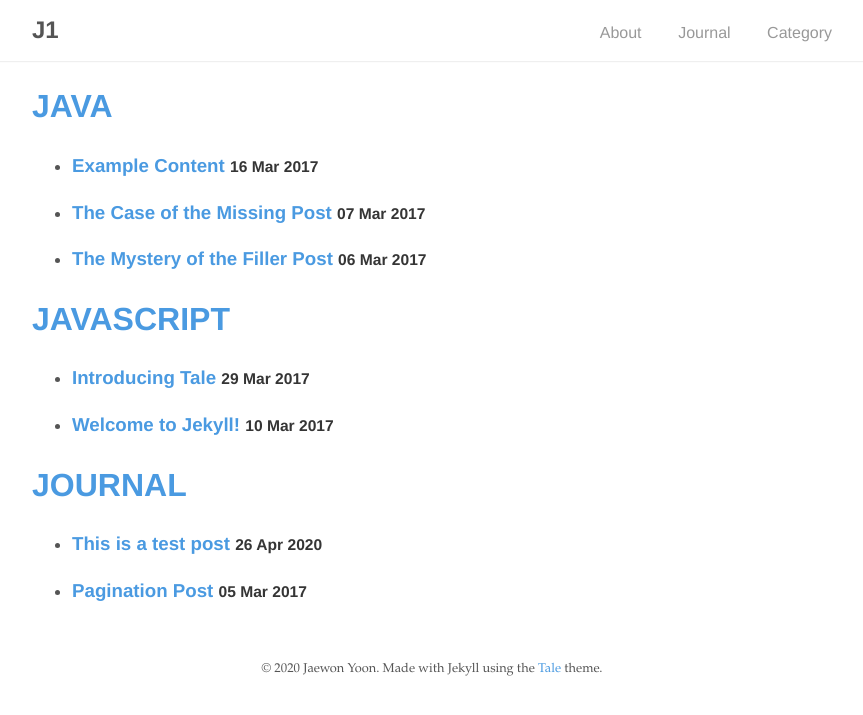
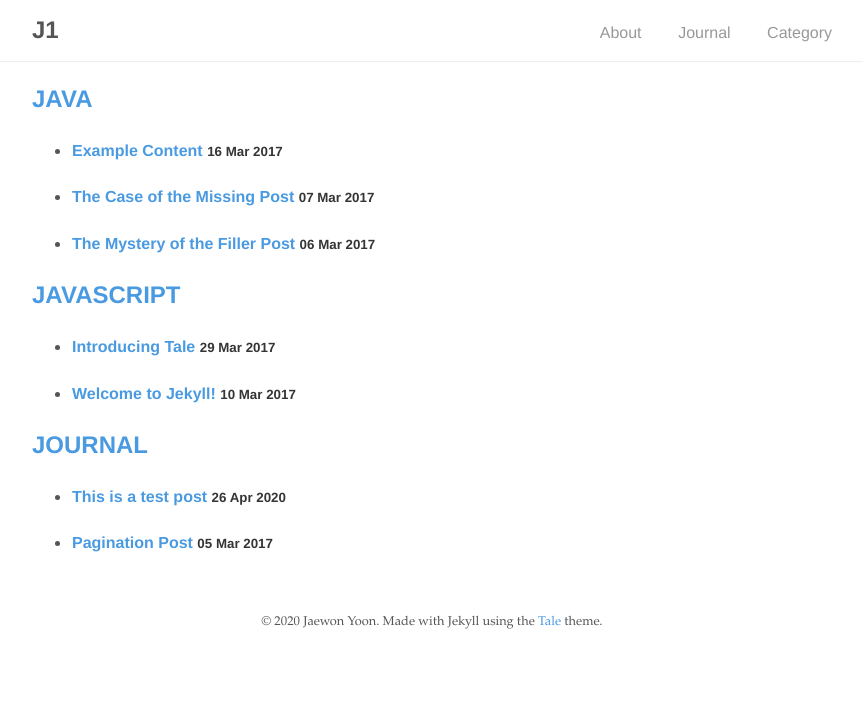
Before and after one commit to woniyoon/woniyoon.github.io, a Jekyll site: the page built from category/index.html, in a window 1280 px wide. Shown: the top 715 px of the page, without its empty margins (208-1071 px from the left). Built offline with Jekyll 4.4.1, drawn with Linux system fonts in a browser that asks for light colours.

Commit message:
Reduce the size of font

```diff
--- a/category/index.html
+++ b/category/index.html
@@ -5,14 +5,14 @@ permalink: '/category'
 
 <div class="category-wrap">
 {% for list in site.category_list %}
-    <h1 class="category-title"><a href="/category/{{ list }}">{{ list | upcase }}</a></h1>
+    <h2 class="category-title"><a href="/category/{{ list }}">{{ list | upcase }}</a></h2>
     <ul class="posts-list">
         {% for post in site.categories[ list ] %}
         <li>
-            <h3>
+            <h4>
                 <a href="{{ site.baseurl }}{{ post.url }}">{{ post.title }}</a>
                 <small>{{ post.date | date_to_string }}</small>
-            </h3>
+            </h4>
         </li>
         {% endfor %}
     </ul>
```
